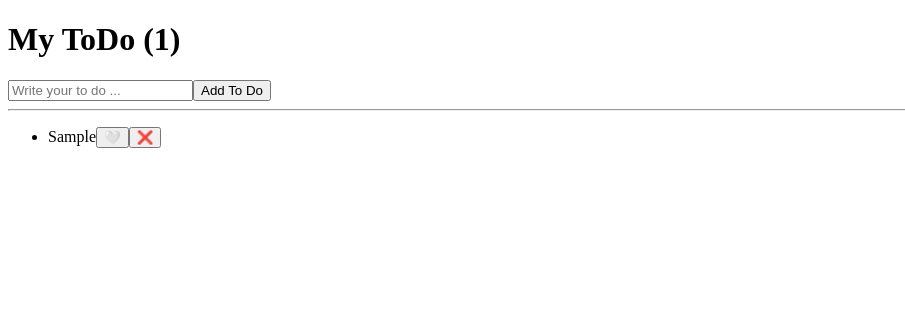
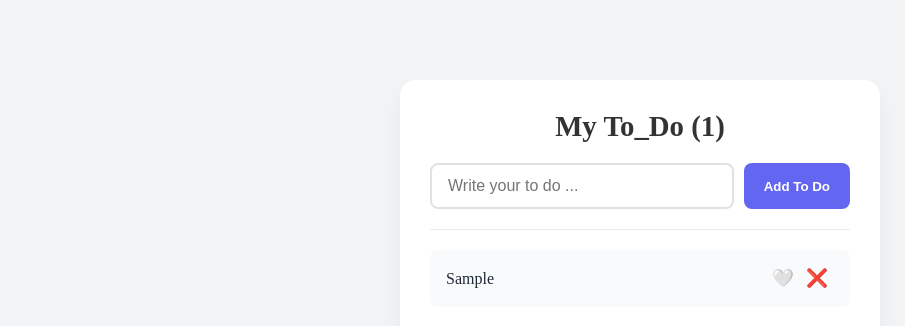
Before and after one commit to Drtr92/react-01-todo, a React (Vite) app: page / in a window 1280 px wide. Both pictures are taken after typing "Sample" into the empty fields and a click on the button "Add To Do". Shown: the top 326 px of the page, without its empty margins (0-905 px from the left). Built offline with nearby package versions, Linux system fonts and the light colour scheme.

Commit message:
module css 적용 완료

```diff
--- a/package.json
+++ b/package.json
@@ -22,6 +22,7 @@
     "eslint-plugin-react-hooks": "^7.1.1",
     "eslint-plugin-react-refresh": "^0.5.6",
     "globals": "^17.12.0",
+    "prettier": "^3.9.10",
     "vite": "^8.3.0"
   }
 }
--- a/src/App.jsx
+++ b/src/App.jsx
@@ -1,30 +1,29 @@
-import {useState} from "react";
+import { useState } from "react";
+import styles from "./App.module.css";
 
 function App() {
-
     const [todoList, setTodoList] = useState([]);
     const [todoValue, setTodoValue] = useState("");
 
-    const handleSubmit = (event) => {
+    const handleSubmit = event => {
         event.preventDefault();
         const newText = todoValue.trim();
         if (newText === "") {
             return;
         }
 
-        setTodoList([...todoList, {text: newText, completed: false}]);
+        setTodoList([...todoList, { text: newText, completed: false }]);
         setTodoValue("");
     };
 
-    const handleDeleteTodo = (target) => {
-
+    const handleDeleteTodo = target => {
         const result = todoList.filter((_, index) => {
-            return target !== index
+            return target !== index;
         });
         setTodoList(result);
     };
 
-    const handleToggleTodo = (index) => {
+    const handleToggleTodo = index => {
         // todoList 목록의 [index] 번호 요소의 completed 값을,
         // 그 당사자의 반대값으로 = 할당 해달라
         // todoList[index].completed = !todoList[index].completed;
@@ -39,43 +38,56 @@
             if (i !== index) {
                 return item;
             }
-            return {...item, completed: !item.completed};
-        })
+            return { ...item, completed: !item.completed };
+        });
         setTodoList(newTodoList);
-    }
-
+    };
 
     return (
-        <>
-            <h1>My ToDo ({todoList.length})</h1>
-            <form onSubmit={handleSubmit}>
+        <div className={styles.container}>
+            <h1 className={styles.title}>My To_Do ({todoList.length})</h1>
+            <form className={styles.form} onSubmit={handleSubmit}>
                 <input
+                    className={styles.input}
                     type={"text"}
                     placeholder={"Write your to do ..."}
-                    onChange={(event) => {
-                        setTodoValue(event.target.value)
+                    onChange={event => {
+                        setTodoValue(event.target.value);
                     }}
                     value={todoValue}
                 />
-                <button type="submit">Add To Do</button>
+                <button className={styles.submitButton} type="submit">
+                    Add To Do
+                </button>
             </form>
-            <hr/>
-            <ul>
-                {todoList.map((item, index) => <li key={index}>
+            <hr className={styles.divider} />
+            <ul className={styles.list}>
+                {todoList.map((item, index) => (
+                    <li key={index} className={styles.listItem}>
+                        <span
+                            className={`${styles.text} ${item.completed ? styles.completed : ""}`}>
                             {item.text}
-                    <button onClick={() => {
+                        </span>
+                        <button
+                            className={styles.actionButton}
+                            onClick={() => {
                                 // 지금 현재의 completed 값을 반대로 저장
                                 return handleToggleTodo(index);
                             }}>
-                        {item.completed ? "❤️" : "🤍"}</button>
+                            {item.completed ? "❤️" : "🤍"}
+                        </button>
 
-                    <button onClick={() => {
+                        <button
+                            className={styles.actionButton}
+                            onClick={() => {
                                 return handleDeleteTodo(index);
-                    }}>❌
+                            }}>
+                            ❌
                         </button>
-                </li>)}
+                    </li>
+                ))}
             </ul>
-        </>
+        </div>
     );
 }
 
--- /dev/null
+++ b/src/App.module.css
@@ -0,0 +1,106 @@
+.container {
+    max-width: 480px;
+    margin: 80px auto;
+    padding: 30px;
+    background-color: white;
+    border-radius: 16px;
+    box-shadow: 0 10px 25px rgba(0, 0, 0, 0.05);
+}
+
+.title {
+    font-size: 1.8rem;
+    color: #333333;
+    margin-bottom: 20px;
+    text-align: center;
+}
+
+.form {
+    display: flex;
+    gap: 10px;
+    margin-bottom: 20px;
+}
+
+.input {
+    flex: 1;
+    padding: 12px 16px;
+    font-size: 1rem;
+    border: 2px solid #e1e1e1;
+    border-radius: 8px;
+    outline: none;
+    transition: border-color 0.2s;
+}
+
+.input:focus {
+    border-color: #6366f1;
+}
+
+.submitButton {
+    padding: 12px 20px;
+    background-color: #6366f1;
+    color: white;
+    font-weight: 600;
+    border: none;
+    border-radius: 8px;
+    cursor: pointer;
+    transition: background-color 0.2s;
+}
+
+.submitButton:hover {
+    background-color: #4f46e5;
+}
+
+.divider {
+    border: none;
+    height: 1px;
+    background-color: #eaeaea;
+    margin: 20px 0;
+}
+
+.list {
+    list-style: none;
+}
+
+.listItem {
+    display: flex;
+    justify-content: space-between;
+    align-items: center;
+    padding: 12px 16px;
+    background-color: #f9fafb;
+    border-radius: 8px;
+    margin-bottom: 10px;
+    transition: backgound-color 0.2s;
+}
+
+.listItem:hover {
+    background-color: #f3f4f6;
+}
+
+.text {
+    flex: 1;
+    font-size: 1rem;
+    color: #1f2937;
+    word-break: break-all; /* 글이 줄길이보다 더 길다면 어떻게 잘라서 줄바꿈을 할 것인가 */
+    margin-right: 10px;
+}
+
+.completed {
+    text-decoration: line-through;
+    color: #9ca3af;
+}
+
+.actionButton {
+    background: none;
+    border: none;
+    cursor: pointer;
+    font-size: 1.1rem;
+    padding: 6px;
+    border-radius: 6px;
+    display: flex;
+    justify-content: center;
+    align-items: center;
+    transition: background-color 0.2s;
+}
+
+.actionButton:hover {
+    background-color: rgba(0, 0, 0, 0.05);
+}
--- /dev/null
+++ b/src/global.css
@@ -0,0 +1,9 @@
+* {
+    box-sizing: border-box;
+    padding: 0;
+    margin: 0;
+}
+
+body {
+    background-color: #f3f4f6;
+}
```
Also changed, not shown: prettier.config.mjs (added, +14 -0 lines), src/main.jsx (+9 -8 lines), 1 other file (tests, documents, lock files or other folders). Lines whose indentation alone changed are shown as unchanged.
